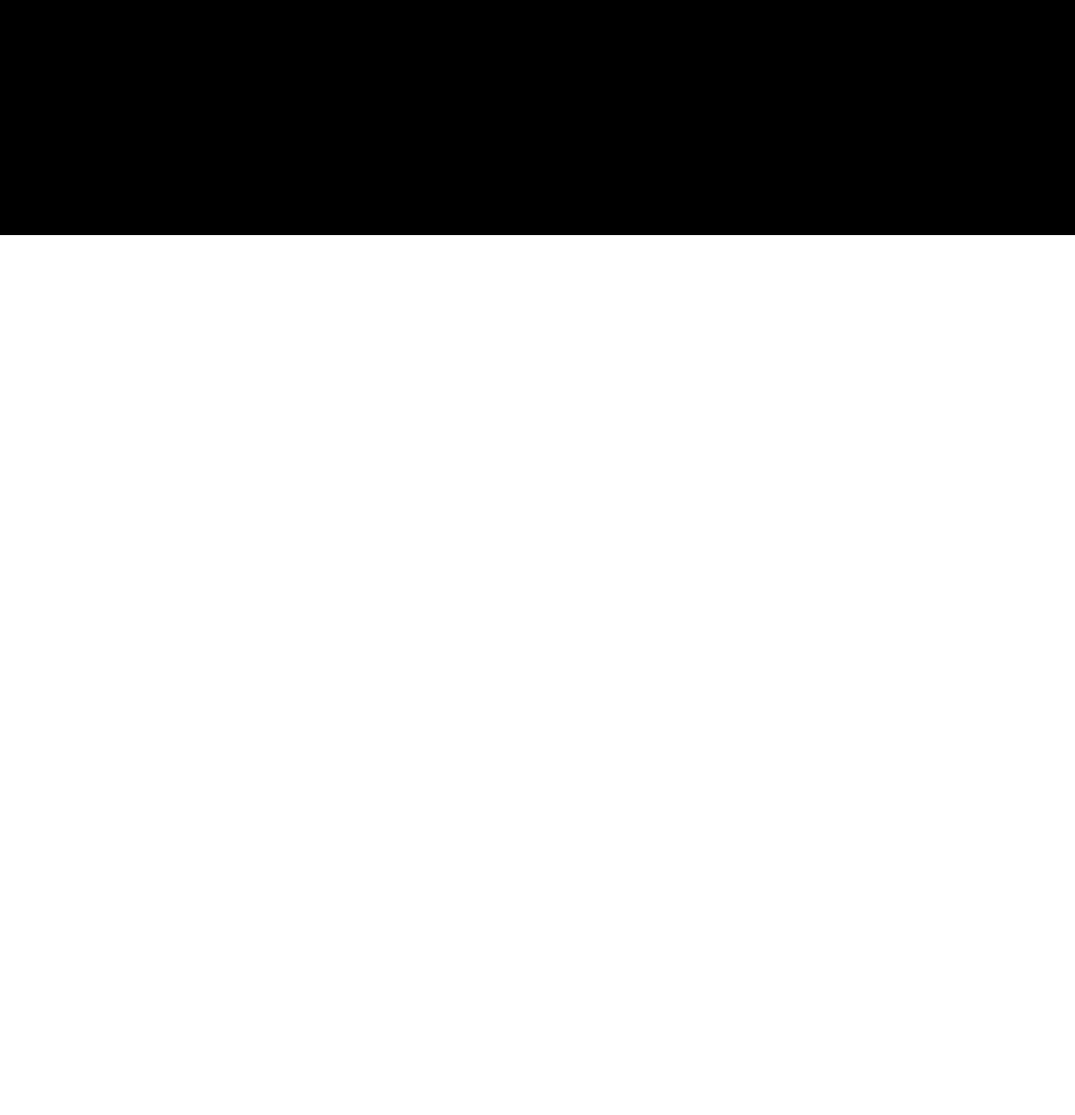
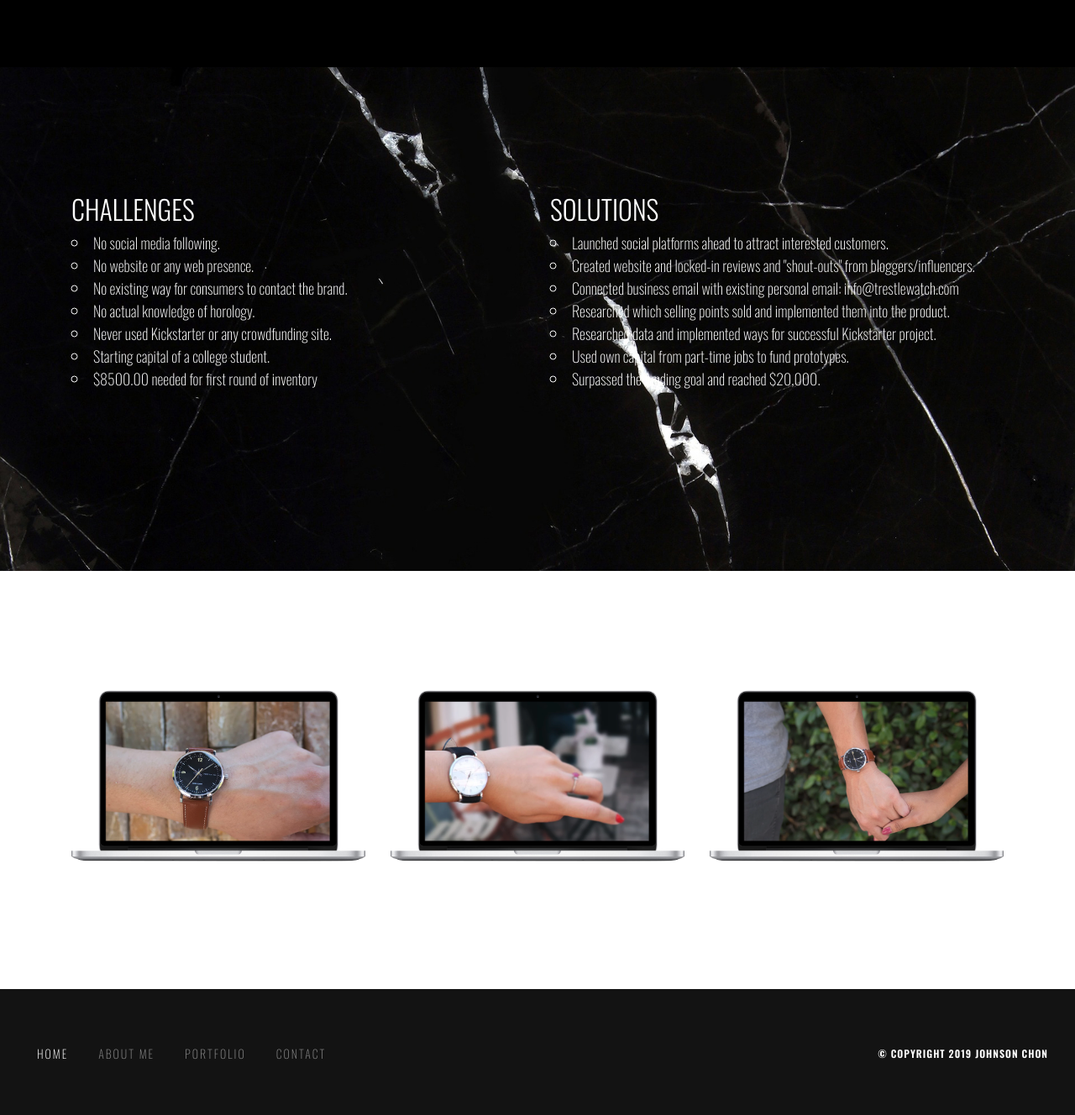
Before and after one commit to johnsonchon/portfolio2, a plain HTML site: page trestle.html in a window 1280 px wide. Shown: the part 1303-2631 px from the top of the page at 84% size. Before the commit the page ends 1583 px from the top, so only its background shows below. Drawn offline with nearby package versions, Linux system fonts and the light colour scheme.

Commit message:
Add files via upload

```diff
--- a/style.css
+++ b/style.css
@@ -492,7 +492,55 @@ form {
     background-size: cover;
 }
 
-.tech {
+.tres-story {
     background-color: black;
-    height: 600px;
+    height: 400px;
 }
+
+.tres-story h1 {
+    color: white;
+    padding-top: 140px;
+    font-weight: 200;
+    text-align: center;
+}
+
+.tres-story p {
+    color: white;
+    /* text-align: left; */
+    font-weight: 200;
+    font-size: 18px;
+}
+
+.chob {
+    background-image: url("./images/marbleb.jpg");
+    padding-top: 150px;
+    height:600px;
+    background-attachment: fixed;
+    background-position: center;
+    background-repeat: no-repeat;
+    background-size: cover;
+}
+
+.chob h2 {
+    color: white;
+    font-weight: 300;
+
+}
+
+.chob ul li {
+    color: white;
+    font-weight: 200;
+    font-size: 18px;
+    list-style-type: circle;
+    list-style-position: inside;
+}
+
+.mac-area {
+    padding-top: 140px;
+    padding-bottom: 150px;
+}
+
+.tres-mac img {
+    margin: 0 auto;
+    max-width: 100%;
+}
--- a/trestle.html
+++ b/trestle.html
@@ -87,21 +87,101 @@
     <div class="trestbanner">
 
     </div>
- <!-- skills icon section -->
+    <!-- skills icon section -->
 
- <div class="tech">
-        <!-- <div class="container">
-            <div class="row techimg">
-                <img src="./images/ps2.png" />
+    <div class="tres-story">
+        <div class="container">
+            <div class="row">
+                <div class="col-lg-12">
+                    <h1>STORY</h1>
+                    <p>In August of 2016, I designed and created a brand of watches. I was able to surpass the funding
+                        goal on Kickstarter and brought my project to life.</p>
+                </div>
+            </div>
+        </div>
+    </div>
 
-                <img src="./images/ai2.png" />
+    <!-- challenge & solutions-->
+    <div class="chob">
+        <div class="container">
+            <div class="row">
+                <div class="col-lg-6">
+                    <h2>CHALLENGES</h2>
+                    <ul>
+                        <li>No social media following.</li>
+                        <li>No website or any web presence.</li>
+                        <li>No existing way for consumers to contact the brand.</li>
+                        <li>No actual knowledge of horology.</li>
+                        <li>Never used Kickstarter or any crowdfunding site.</li>
+                        <li>Starting capital of a college student.</li>
+                        <li>$8500.00 needed for first round of inventory</li>
+                    </ul>
+                </div>
 
-                <img src="./images/shopify.png" />
+                <div class="col-lg-6">
+                    <h2>SOLUTIONS</h2>
+                    <ul>
+                        <li>Launched social platforms ahead to attract interested customers.</li>
+                        <li>Created website and locked-in reviews and "shout-outs" from bloggers/influencers.</li>
+                        <li>Connected business email with existing personal email: info@trestlewatch.com</li>
+                        <li>Researched which selling points sold and implemented them into the product.</li>
+                        <li>Researched data and implemented ways for successful Kickstarter project.</li>
+                        <li>Used own capital from part-time jobs to fund prototypes.</li>
+                        <li>Surpassed the funding goal and reached $20,000.</li>
+                    </ul>
+                </div>
+            </div>
+        </div>
+    </div>
 
-                <img src="./images/mc.png" />
+    <div class="mac-area">
+        <div class="container">
+            <div class="row">
+                <div class="col-lg-4 tres-mac">
+                    <img src="./images/trestle-mac.png" />
+                </div>
+                <div class="col-lg-4 tres-mac">
+                    <img src="./images/trestle-mac2.png" />
+                </div>
+                <div class="col-lg-4 tres-mac">
+                    <img src="./images/trestle-mac3.png" />
+                </div>
             </div>
-        </div> -->
+        </div>
     </div>
+
+
+    <!-- FOOTER -->
+
+    <footer>
+        <div class="back-bar footer-back">
+            <nav class="navbar navbar-expand-lg navbar-dark navbar-fixed-top">
+                <button class="navbar-toggler" type="button" data-toggle="collapse" data-target="#navbarNav"
+                    aria-controls="navbarNav" aria-expanded="false" aria-label="Toggle navigation">
+                    <span class="navbar-toggler-icon"></span>
+                </button>
+                <!-- menu -->
+                <div class="collapse navbar-collapse" id="navbarNav">
+                    <ul class="navbar-nav">
+                        <li class="nav-item active home">
+                            <a class="nav-link" href="#">HOME</a>
+                        </li>
+                        <li class="nav-item">
+                            <a class="nav-link" href="./about.html">ABOUT ME</a>
+                        </li>
+                        <li class="nav-item">
+                            <a class="nav-link" href="./portfolio.html">PORTFOLIO</a>
+                        </li>
+                        <li class="nav-item">
+                            <a class="nav-link" href="./contact.html">CONTACT</a>
+                        </li>
+                    </ul>
+                    <a class="navbar-brand ml-auto footer-copy" href="#">© COPYRIGHT 2019 JOHNSON CHON</a>
+
+                </div>
+            </nav>
+        </div>
+    </footer>
 
 
 </body>
```
Also changed, not shown: mwpolar.html (added, +186 -0 lines), images/trestle-mac.png (added), images/trestle-mac2.png (added), images/trestle-mac3.png (added), other photos and designs/banner1.jpg (added), other photos and designs/fruitcup.jpg (added), other photos and designs/herring.jpg (added), other photos and designs/price.jpg (added), other photos and designs/sardine.jpg (added), other photos and designs/tun.jpg (added), 1 other file.
